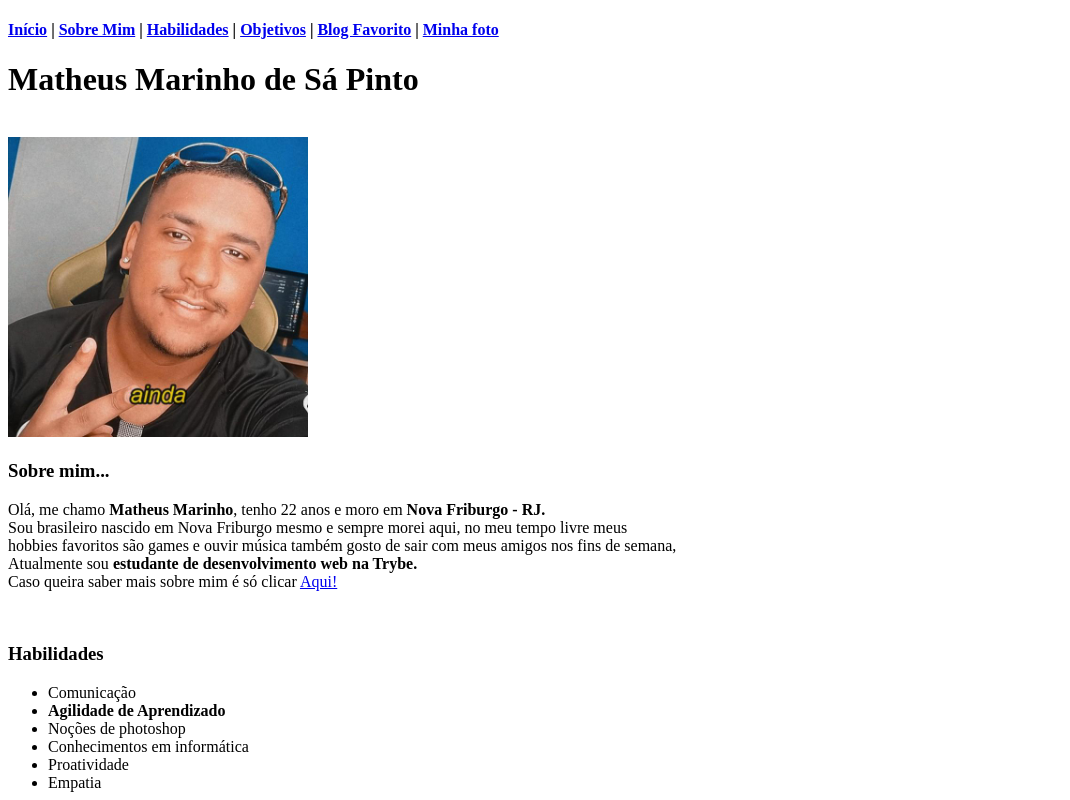
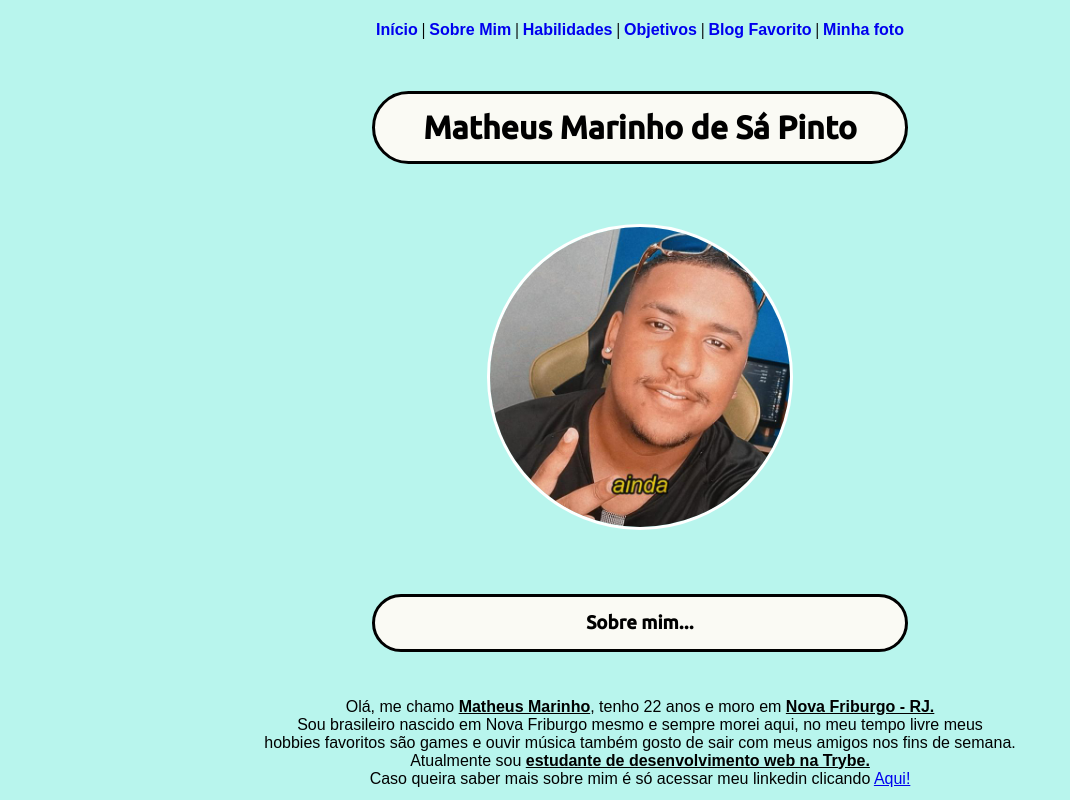
Before and after one commit to matheusnff85/matheusnff85.github.io, a plain HTML site: page index.html in a window 1280 px wide. Shown: the top 800 px of the page, without its empty margins (0-1070 px from the left). Drawn offline with Linux system fonts and the light colour scheme.

Commit message:
Estiliza a pagina

```diff
--- a/index.html
+++ b/index.html
@@ -3,24 +3,76 @@
   <head>
     <meta charset="UTF-8">
     <title>Portfólio Matheus Marinho</title>
+    <link rel="preconnect" href="https://fonts.googleapis.com">
+    <link rel="preconnect" href="https://fonts.gstatic.com" crossorigin>
+    <link href="https://fonts.googleapis.com/css2?family=Roboto+Mono:wght@480&family=Ubuntu:wght@400;500&display=swap" rel="stylesheet">
+    <style>
+      h1 {
+        font-family: 'Ubuntu', sans-serif;
+        background-color: rgb(250, 250, 244);
+        border: solid;
+        padding: 15px;
+        margin: 30px;
+        width: 500px;
+        border-radius: 50px;
+        display: inline-block;
+      }
+      body {
+        background-color: #b8f5ed;
+        text-align: center
+      }
+      #minhafoto {
+        border: solid;
+        border-color: white;
+        border-radius: 200px;
+        margin: 30px;
+        display: inline-block;
+      }
+      p, ul, a {
+        font-family: 'Roboto Mono', sans-serif;
+      }
+      h3 {
+        background-color: rgb(250, 250, 244);
+        border: solid;
+        padding: 15px;
+        margin: 30px;
+        width: 500px;
+        border-radius: 50px;
+        display: inline-block;
+        font-family: 'Ubuntu', sans-serif;
+      }
+      strong {
+        text-decoration: underline;
+      }
+      ul {
+        display: inline-block
+      }
+    </style>
   </head>
   <body>
-    <h4>
-      <a href="#inicio">Início</a> | <a href="#sobremim">Sobre Mim</a> | <a href="#habilidades">Habilidades</a> | <a href="#objetivos">Objetivos</a> | <a href="#blog">Blog Favorito</a> | <a href="#minhafoto">Minha foto</a>
+    <h4 id=links-internos>
+      <a style="text-decoration: none" href="#inicio">Início</a> |
+      <a href="#sobremim" style="text-decoration: none">Sobre Mim</a> |
+      <a href="#habilidades" style="text-decoration: none">Habilidades</a> |
+      <a href="#objetivos" style="text-decoration: none">Objetivos</a> |
+      <a href="#blog" style="text-decoration: none">Blog Favorito</a> |
+      <a href="#minhafoto" style="text-decoration: none">Minha foto</a>
     </h4>
     <h1 id="inicio">Matheus Marinho de Sá Pinto</h1>
     <br>
     <img src="/pp.jpeg" width="300px" alt="Foto do Matheus Marinho" id="minhafoto">
+    <br>
     <h3>Sobre mim...</h3>
       <p id="sobremim">
         Olá, me chamo <strong>Matheus Marinho</strong>, tenho 22 anos e moro em <strong>Nova Friburgo - RJ.</strong><br>
         Sou brasileiro nascido em Nova Friburgo mesmo e sempre morei aqui, no meu tempo livre meus<br>
-        hobbies favoritos são games e ouvir música também gosto de sair com meus amigos nos fins de semana,<br>
+        hobbies favoritos são games e ouvir música também gosto de sair com meus amigos nos fins de semana.<br>
         Atualmente sou <strong>estudante de desenvolvimento web na Trybe.</strong><br>
-        Caso queira saber mais sobre mim é só clicar <a href="https://www.linkedin.com/in/matheus-marinhodsp/" target="_blank">Aqui!</a>
+        Caso queira saber mais sobre mim é só acessar meu linkedin clicando <a href="https://www.linkedin.com/in/matheus-marinhodsp/" target="_blank">Aqui!</a>
       </p>
       <br>
       <h3>Habilidades</h3>
+      <br>
         <ul id="habilidades">
           <li>Comunicação</li>
           <li><strong>Agilidade de Aprendizado</strong></li>
@@ -31,12 +83,14 @@
         </ul>
     <br>
     <h3 id="objetivos">Objetivos</h3>
+    <br>
       <p>
         Atualmente meu objetivo principal é me formar na <strong>Trybe</strong> e me tornar um Dev!<br>
         E futuramente pretendo aprender mais sobre <strong>engenharia de software</strong>(Em outro país quem sabe).
       </p>
     <br>
     <h3 id="blog">Blog favorito</h3>
+    <br>
     <p>
       Não tenho um blog favorito em si, gosto mais das redes sociais mas se tem um lugar<br>
       que eu gosto de acessar para ver noticias sobre games e tecnologia em geral é a <a href="https://www.techtudo.com.br/" target="_blank">Techtudo!</a>
```
